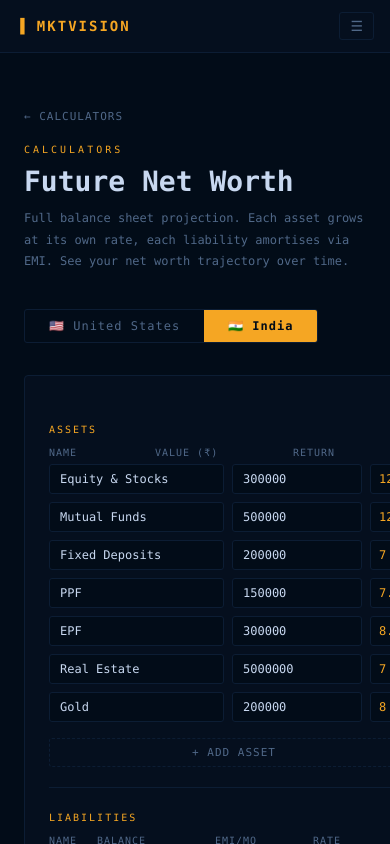
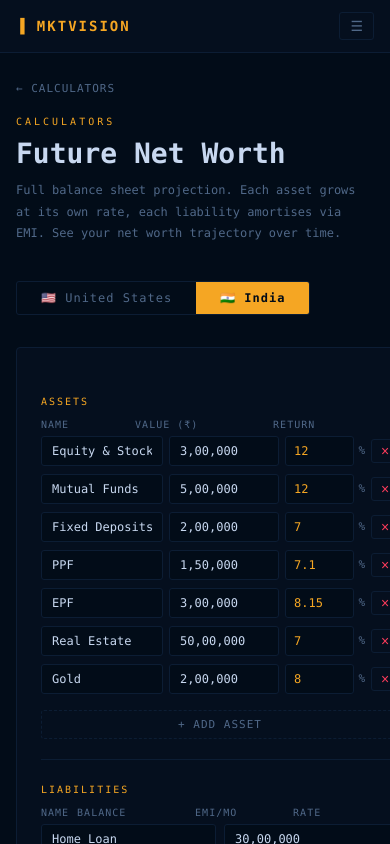
Before and after one commit to evans-0/finance, a React (Vite) app: page /calculators/futurenetworth in a window 390 px wide. Built offline with nearby package versions, Linux system fonts and the light colour scheme.

Commit message:
Made Future NW mobile-friendly

```diff
--- a/src/pages/calculators/FutureNetWorth.jsx
+++ b/src/pages/calculators/FutureNetWorth.jsx
@@ -1,4 +1,4 @@
-import { useState, useMemo, useRef } from 'react'
+import { useState, useMemo, useRef, useEffect } from 'react'
 import { Link } from 'react-router-dom'
 import {
   ComposedChart, Area, Line, XAxis, YAxis, CartesianGrid,
@@ -13,6 +13,16 @@ const C = {
   text: '#c8d8f0', textSec: '#506888', textDim: '#1e3050',
 }
 const MONO = "'Consolas','Menlo','Monaco','Courier New',monospace"
+
+function useWindowWidth() {
+  const [width, setWidth] = useState(typeof window !== 'undefined' ? window.innerWidth : 1024)
+  useEffect(() => {
+    const handler = () => setWidth(window.innerWidth)
+    window.addEventListener('resize', handler)
+    return () => window.removeEventListener('resize', handler)
+  }, [])
+  return width
+}
 
 // ── Formatters ────────────────────────────────────────────────────────────────
 const fmtIN = n => {
@@ -157,20 +167,49 @@ function StatBox({ label, value, sub, color }) {
   )
 }
 
-function AssetRow({ asset, onChange, onRemove, fmt }) {
+// FormattedInput: shows Indian/US format when blurred, raw number when focused
+function FormattedInput({ value, onChange, color, mode, style = {} }) {
+  const [focused, setFocused] = useState(false)
+  const fmt = v => {
+    if (mode === 'us') return v === 0 ? '' : String(Math.round(v))
+    if (!v || v === 0) return ''
+    const abs = Math.round(v)
+    const s = abs.toString()
+    if (s.length <= 3) return s
+    const last3 = s.slice(-3)
+    const rest = s.slice(0, -3)
+    const parts = []
+    for (let i = rest.length; i > 0; i -= 2) parts.unshift(rest.slice(Math.max(0, i - 2), i))
+    return parts.join(',') + ',' + last3
+  }
   return (
-    <div style={{ display: 'grid', gridTemplateColumns: '1fr 130px 90px 28px', gap: 8, marginBottom: 8, alignItems: 'center' }}>
+    <input
+      type="text"
+      value={focused ? (value === 0 ? '' : value) : fmt(value)}
+      onFocus={() => setFocused(true)}
+      onBlur={e => { setFocused(false); onChange(parseFloat(e.target.value.replace(/,/g, '')) || 0) }}
+      onChange={e => { if (focused) onChange(parseFloat(e.target.value.replace(/,/g, '')) || 0) }}
+      style={{ ...style, color: color || C.text }}
+    />
+  )
+}
+
+function AssetRow({ asset, onChange, onRemove, mode, isMobile }) {
+  const inputStyle = { width: '100%', background: C.bg, border: '1px solid ' + C.border, padding: '7px 10px', fontSize: 12, fontFamily: MONO, borderRadius: 3, outline: 'none' }
+  const grid = isMobile
+    ? { display: 'grid', gridTemplateColumns: '1fr 110px 80px 28px', gap: 6, marginBottom: 8, alignItems: 'center' }
+    : { display: 'grid', gridTemplateColumns: '1fr 130px 90px 28px', gap: 8, marginBottom: 8, alignItems: 'center' }
+  return (
+    <div style={grid}>
       <input value={asset.name} onChange={e => onChange('name', e.target.value)}
         placeholder="Asset name"
-        style={{ background: C.bg, border: '1px solid ' + C.border, color: C.text, padding: '7px 10px', fontSize: 12, fontFamily: MONO, borderRadius: 3, outline: 'none' }} />
-      <div style={{ position: 'relative' }}>
-        <input type="number" value={asset.value} onChange={e => onChange('value', parseFloat(e.target.value) || 0)}
-          style={{ width: '100%', background: C.bg, border: '1px solid ' + C.border, color: C.text, padding: '7px 10px', fontSize: 12, fontFamily: MONO, borderRadius: 3, outline: 'none' }} />
-      </div>
+        style={{ ...inputStyle, color: C.text }} />
+      <FormattedInput value={asset.value} onChange={v => onChange('value', v)} mode={mode}
+        style={inputStyle} />
       <div style={{ display: 'flex', alignItems: 'center', gap: 4 }}>
         <input type="number" value={asset.returnRate} onChange={e => onChange('returnRate', parseFloat(e.target.value) || 0)}
           step={0.1} min={0} max={50}
-          style={{ width: '100%', background: C.bg, border: '1px solid ' + C.border, color: C.amber, padding: '7px 8px', fontSize: 12, fontFamily: MONO, borderRadius: 3, outline: 'none' }} />
+          style={{ ...inputStyle, color: C.amber, padding: '7px 8px' }} />
         <span style={{ fontSize: 11, color: C.textSec }}>%</span>
       </div>
       <button onClick={onRemove} style={{ background: 'transparent', border: '1px solid ' + C.border, color: C.red, borderRadius: 3, cursor: 'pointer', fontSize: 14, padding: '4px 6px', lineHeight: 1 }}>×</button>
@@ -178,23 +217,24 @@ function AssetRow({ asset, onChange, onRemove, fmt }) {
   )
 }
 
-function LiabilityRow({ liability, onChange, onRemove }) {
+function LiabilityRow({ liability, onChange, onRemove, mode, isMobile }) {
+  const inputStyle = { width: '100%', background: C.bg, border: '1px solid ' + C.border, padding: '7px 10px', fontSize: 12, fontFamily: MONO, borderRadius: 3, outline: 'none' }
   return (
-    <div style={{ display: 'grid', gridTemplateColumns: '1fr 110px 90px 70px 28px', gap: 8, marginBottom: 8, alignItems: 'center' }}>
+    <div style={{ display: 'grid', gridTemplateColumns: isMobile ? '1fr 1fr' : '1fr 110px 90px 70px 28px', gap: isMobile ? '6px 8px' : 8, marginBottom: isMobile ? 16 : 8, alignItems: 'center' }}>
       <input value={liability.name} onChange={e => onChange('name', e.target.value)}
         placeholder="Liability name"
-        style={{ background: C.bg, border: '1px solid ' + C.border, color: C.text, padding: '7px 10px', fontSize: 12, fontFamily: MONO, borderRadius: 3, outline: 'none' }} />
-      <input type="number" value={liability.balance} onChange={e => onChange('balance', parseFloat(e.target.value) || 0)}
-        style={{ background: C.bg, border: '1px solid ' + C.border, color: C.text, padding: '7px 10px', fontSize: 12, fontFamily: MONO, borderRadius: 3, outline: 'none' }} />
-      <input type="number" value={liability.emi} onChange={e => onChange('emi', parseFloat(e.target.value) || 0)}
-        style={{ background: C.bg, border: '1px solid ' + C.border, color: C.red, padding: '7px 8px', fontSize: 12, fontFamily: MONO, borderRadius: 3, outline: 'none' }} />
-      <div style={{ display: 'flex', alignItems: 'center', gap: 4 }}>
+        style={{ ...inputStyle, color: C.text }} />
+      <FormattedInput value={liability.balance} onChange={v => onChange('balance', v)} mode={mode}
+        style={inputStyle} />
+      <FormattedInput value={liability.emi} onChange={v => onChange('emi', v)} mode={mode}
+        style={inputStyle} color={C.red} />
+      <div style={{ display: 'flex', alignItems: 'center', gap: 4, gridColumn: isMobile ? '1' : 'auto' }}>
         <input type="number" value={liability.rate} onChange={e => onChange('rate', parseFloat(e.target.value) || 0)}
           step={0.1} min={0} max={30}
-          style={{ width: '100%', background: C.bg, border: '1px solid ' + C.border, color: C.textSec, padding: '7px 6px', fontSize: 12, fontFamily: MONO, borderRadius: 3, outline: 'none' }} />
+          style={{ ...inputStyle, color: C.textSec, padding: '7px 6px' }} />
         <span style={{ fontSize: 11, color: C.textSec }}>%</span>
       </div>
-      <button onClick={onRemove} style={{ background: 'transparent', border: '1px solid ' + C.border, color: C.red, borderRadius: 3, cursor: 'pointer', fontSize: 14, padding: '4px 6px', lineHeight: 1 }}>×</button>
+      <button onClick={onRemove} style={{ background: 'transparent', border: '1px solid ' + C.border, color: C.red, borderRadius: 3, cursor: 'pointer', fontSize: 14, padding: '4px 6px', lineHeight: 1, gridColumn: isMobile ? '2' : 'auto', justifySelf: isMobile ? 'end' : 'auto' }}>×</button>
     </div>
   )
 }
@@ -215,6 +255,7 @@ const CustomTooltip = ({ active, payload, label, fmt }) => {
 // ── Main ──────────────────────────────────────────────────────────────────────
 export default function FutureNetWorth() {
   const [mode, setMode] = useState('in')
+  const isMobile = useWindowWidth() < 700
   const [assets, setAssets] = useState({ in: DEFAULT_ASSETS.in, us: DEFAULT_ASSETS.us })
   const [liabilities, setLiabilities] = useState({ in: DEFAULT_LIABILITIES.in, us: DEFAULT_LIABILITIES.us })
   const [global, setGlobal] = useState(DEFAULT_GLOBAL)
@@ -246,7 +287,7 @@ export default function FutureNetWorth() {
   return (
     <div style={{ background: C.bg, minHeight: '100vh', fontFamily: MONO, color: C.text }}>
       <Navbar />
-      <div style={{ maxWidth: 1200, margin: '0 auto', padding: '52px 24px' }}>
+      <div style={{ maxWidth: 1200, margin: '0 auto', padding: isMobile ? '24px 16px' : '52px 24px' }}>
 
         {/* Header */}
         <div style={{ marginBottom: 36 }}>
@@ -269,7 +310,7 @@ export default function FutureNetWorth() {
           ))}
         </div>
 
-        <div style={{ display: 'grid', gridTemplateColumns: '420px 1fr', gap: 32, alignItems: 'start' }}>
+        <div style={{ display: 'grid', gridTemplateColumns: isMobile ? '1fr' : '420px 1fr', gap: isMobile ? 20 : 32, alignItems: 'start' }}>
 
           {/* ── LEFT: Balance sheet inputs ── */}
           <div>
@@ -283,7 +324,7 @@ export default function FutureNetWorth() {
                 <span />
               </div>
               {a.map(asset => (
-                <AssetRow key={asset.id} asset={asset} fmt={fmt}
+                <AssetRow key={asset.id} asset={asset} mode={mode} isMobile={isMobile}
                   onChange={(f, v) => updateAsset(asset.id, f, v)}
                   onRemove={() => removeAsset(asset.id)} />
               ))}
@@ -302,7 +343,7 @@ export default function FutureNetWorth() {
                 <span />
               </div>
               {l.map(liab => (
-                <LiabilityRow key={liab.id} liability={liab}
+                <LiabilityRow key={liab.id} mode={mode} isMobile={isMobile} liability={liab}
                   onChange={(f, v) => updateLiability(liab.id, f, v)}
                   onRemove={() => removeLiability(liab.id)} />
               ))}
@@ -318,14 +359,14 @@ export default function FutureNetWorth() {
                 <label style={{ fontSize: 10, color: C.textSec, letterSpacing: 1, display: 'block', marginBottom: 6 }}>
                   AMOUNT ({curr}/MO)
                 </label>
-                <input type="number" value={g.monthlySavings} onChange={e => setG('monthlySavings', parseFloat(e.target.value) || 0)}
-                  style={{ width: '100%', background: C.bg, border: '1px solid ' + C.border, color: C.text, padding: '8px 12px', fontSize: 13, fontFamily: MONO, borderRadius: 3, outline: 'none', marginBottom: 4 }} />
+                <FormattedInput value={g.monthlySavings} onChange={v => setG('monthlySavings', v)} mode={mode}
+                  style={{ width: '100%', background: C.bg, border: '1px solid ' + C.border, padding: '8px 12px', fontSize: 13, fontFamily: MONO, borderRadius: 3, outline: 'none', marginBottom: 4 }} />
                 <div style={{ fontSize: 11, color: C.amber }}>{fmt(g.monthlySavings)}/mo</div>
                 <input type="range" value={g.monthlySavings} onChange={e => setG('monthlySavings', parseFloat(e.target.value))}
                   min={0} max={mode === 'in' ? 200000 : 20000} step={mode === 'in' ? 1000 : 100}
                   style={{ width: '100%', marginTop: 6, accentColor: C.amber }} />
               </div>
-              <div style={{ display: 'grid', gridTemplateColumns: '1fr 1fr', gap: 12 }}>
+              <div style={{ display: 'grid', gridTemplateColumns: isMobile ? '1fr' : '1fr 1fr', gap: 12 }}>
                 <div>
                   <label style={{ fontSize: 10, color: C.textSec, letterSpacing: 1, display: 'block', marginBottom: 6 }}>INVESTED AT (%)</label>
                   <input type="number" value={g.savingsReturn} onChange={e => setG('savingsReturn', parseFloat(e.target.value) || 0)}
@@ -348,7 +389,7 @@ export default function FutureNetWorth() {
           {/* ── RIGHT: Results ── */}
           <div>
             {/* Stat cards */}
-            <div style={{ display: 'grid', gridTemplateColumns: 'repeat(4, 1fr)', gap: 10, marginBottom: 20 }}>
+            <div style={{ display: 'grid', gridTemplateColumns: isMobile ? 'repeat(2, 1fr)' : 'repeat(4, 1fr)', gap: 10, marginBottom: 20 }}>
               <StatBox label="CURRENT NET WORTH" value={fmt(currentNW)} sub={`Assets: ${fmt(currentAssets)}`} color={currentNW >= 0 ? C.green : C.red} />
               <StatBox label={`NET WORTH · YR ${g.years}`} value={fmt(futureNW)} sub={`Liab: ${fmt(chartData[chartData.length-1]?.liabilities || 0)}`} color={C.amber} />
               <StatBox label="TOTAL GROWTH" value={fmt(growth)} sub="in absolute terms" color={growth >= 0 ? C.green : C.red} />
@@ -357,7 +398,7 @@ export default function FutureNetWorth() {
 
             {/* Chart */}
             <div style={{ background: C.panel, border: '1px solid ' + C.border, borderRadius: 4, padding: '20px 16px 12px', marginBottom: 20 }}>
-              <div style={{ display: 'flex', justifyContent: 'space-between', alignItems: 'center', marginBottom: 16 }}>
+              <div style={{ display: 'flex', flexDirection: isMobile ? 'column' : 'row', justifyContent: 'space-between', alignItems: isMobile ? 'flex-start' : 'center', gap: isMobile ? 8 : 0, marginBottom: 16 }}>
                 <div style={{ fontSize: 10, color: C.textSec, letterSpacing: 2 }}>BALANCE SHEET PROJECTION</div>
                 <div style={{ display: 'flex', gap: 16 }}>
                   {[['ASSETS', C.green], ['LIABILITIES', C.red], ['NET WORTH', C.amber]].map(([label, color]) => (
```
